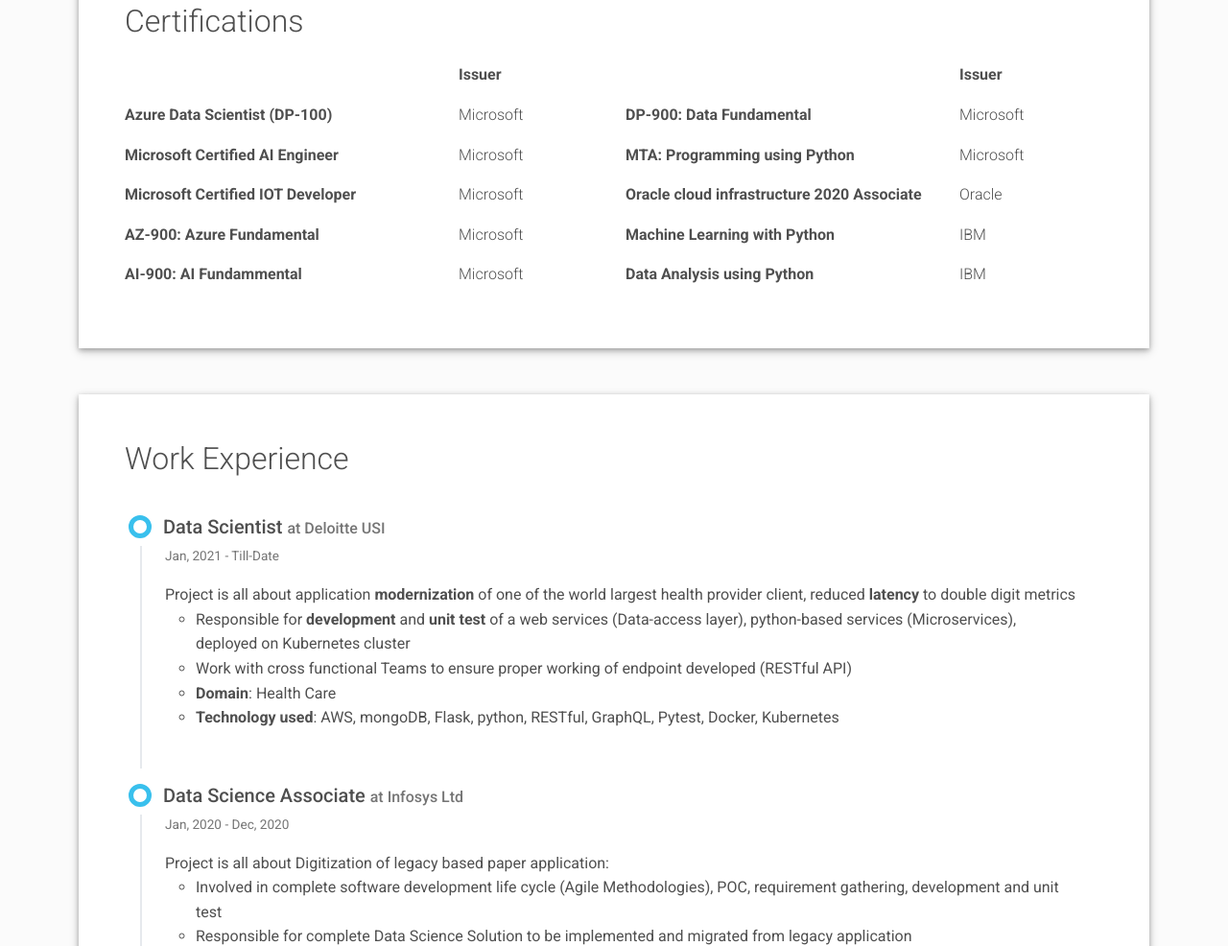
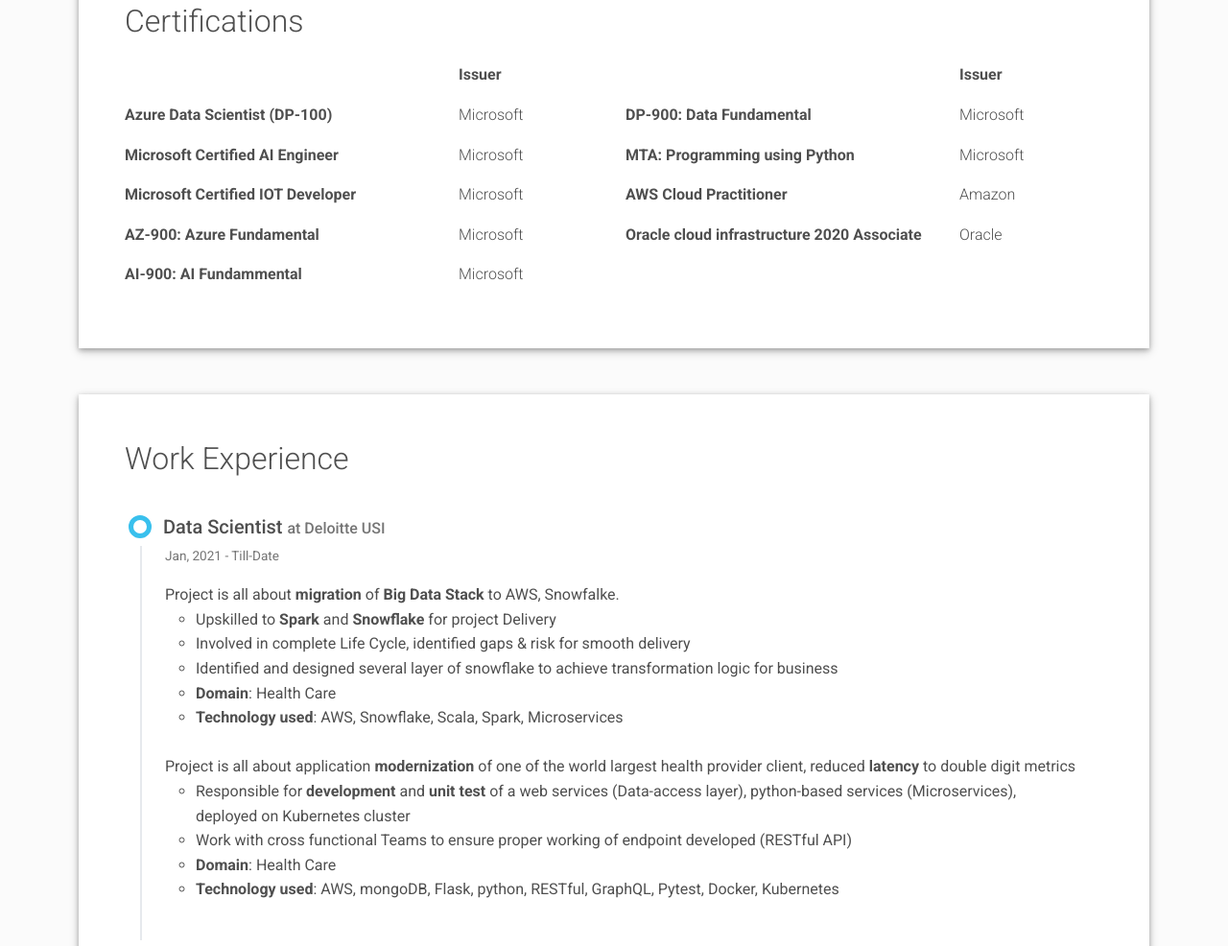
Before and after one commit to shiv-choudhary/portfolio, a plain HTML site: page index.html in a window 1280 px wide. Shown: the part 1620-2606 px from the top of the page at 96% size. Drawn offline with Linux system fonts and the light colour scheme.

Commit message:
Updated Project and Certifications

```diff
--- a/index.html
+++ b/index.html
@@ -74,7 +74,7 @@
                   </ul>
                 </nav>
               </div>
-              <div class="d-print-none"><a class="btn btn-outline-light btn-lg shadow-sm mt-1 me-3" href="resume.pdf" data-aos="fade-right" data-aos-delay="700">Download CV</a></div>
+              <div class="d-print-none"><a class="btn btn-outline-light btn-lg shadow-sm mt-1 me-3" href="ShivamChoudhary.pdf" data-aos="fade-right" data-aos-delay="700">Download CV</a></div>
             </div>
           </div>
         </div>
@@ -135,7 +135,7 @@
           <div class="mb-3"><span class="fw-bolder">IDE</span></div>
         </div>
         <div class="col-md-8">
-          <div class="mb-3"><span class="fw-lighter">Python, Java</span></div>
+          <div class="mb-3"><span class="fw-lighter">Python, Java, Scala</span></div>
           <div class="mb-3"><span class="fw-lighter">Flask, PyUnit, GraphQL</span></div>
           <div class="mb-3"><span class="fw-lighter">RabbitMQ</span></div>
           <div class="mb-3"><span class="fw-lighter">MySQL, PostgreSQL, MongoDB</span></div>
@@ -173,17 +173,17 @@
           <div class="mb-3"><span class="fw-bolder">&nbsp;</span></div>
           <div class="mb-3"><span class="fw-bolder">DP-900: Data Fundamental</span></div>
           <div class="mb-3"><span class="fw-bolder">MTA: Programming using Python</span></div>
+          <div class="mb-3"><span class="fw-bolder">AWS Cloud Practitioner</span></div>
           <div class="mb-3"><span class="fw-bolder">Oracle cloud infrastructure 2020 Associate</span></div>
-          <div class="mb-3"><span class="fw-bolder">Machine Learning with Python</span></div>
-          <div class="mb-3"><span class="fw-bolder">Data Analysis using Python</span></div>
+
         </div>
         <div class="col-md-2">
           <div class="mb-3"><span class="fw-bolder">Issuer</span></div>
           <div class="mb-3"><span class="fw-lighter">Microsoft</span></div>
           <div class="mb-3"><span class="fw-lighter">Microsoft</span></div>
+          <div class="mb-3"><span class="fw-lighter">Amazon</span></div>
           <div class="mb-3"><span class="fw-lighter">Oracle</span></div>
-          <div class="mb-3"><span class="fw-lighter">IBM</span></div>
-          <div class="mb-3"><span class="fw-lighter">IBM</span></div>
+
         </div>
       </div>
     </div>
@@ -202,6 +202,16 @@
             <div class="text-muted text-small mb-3">Jan, 2021 - Till-Date</div>
             <div>
               <ul class="list-unstyled">
+                <li>Project is all about <b>migration</b> of <b>Big Data Stack</b> to AWS, Snowfalke.
+                  <ul>
+                    <li>Upskilled to <b>Spark</b> and <b>Snowflake</b> for project Delivery</li>
+                    <li>Involved in complete Life Cycle, identified gaps & risk for smooth delivery</li>
+                    <li>Identified and designed several layer of snowflake to achieve transformation logic for business</li>
+                    <li> <b>Domain</b>: Health Care</li>
+                    <li><b>Technology used</b>: AWS, Snowflake, Scala, Spark, Microservices</li>
+                  </ul>
+                </li>
+                <li><br></li>
                 <li>Project is all about application<b> modernization</b> of one of the world largest health provider client, reduced <b>latency</b> to double digit metrics
                   <ul>
                     <li>Responsible for <b>development</b> and <b>unit test</b> of a web services (Data-access layer), python-based services (Microservices), deployed on Kubernetes cluster</li>
@@ -211,6 +221,7 @@
                   </ul>
                 </li>
             </ul>
+
             </div>
           </div>
         </div>
@@ -289,7 +300,7 @@
               <ul class="nav justify-content-center">
                 <li class="nav-item"><a class="nav-link" href="https://www.linkedin.com/in/choudhary-shivam" title="Linkedin"><i class="fab fa-linkedin-in"></i><span class="menu-title sr-only">LinkedIn</span></a>
                 </li>
-                <li class="nav-item"><a class="nav-link" href="https://github.com/Shivam2017" title="Github"><i class="fab fa-github"></i><span class="menu-title sr-only">Github</span></a>
+                <li class="nav-item"><a class="nav-link" href="https://github.com/shiv-choudhary" title="Github"><i class="fab fa-github"></i><span class="menu-title sr-only">Github</span></a>
                 </li>
                 <li class="nav-item"><a class="nav-link" href="https://www.instagram.com/dynamic_variable" title="Instagram"><i class="fab fa-instagram"></i><span class="menu-title sr-only">Instagram</span></a>
                 </li>
```
